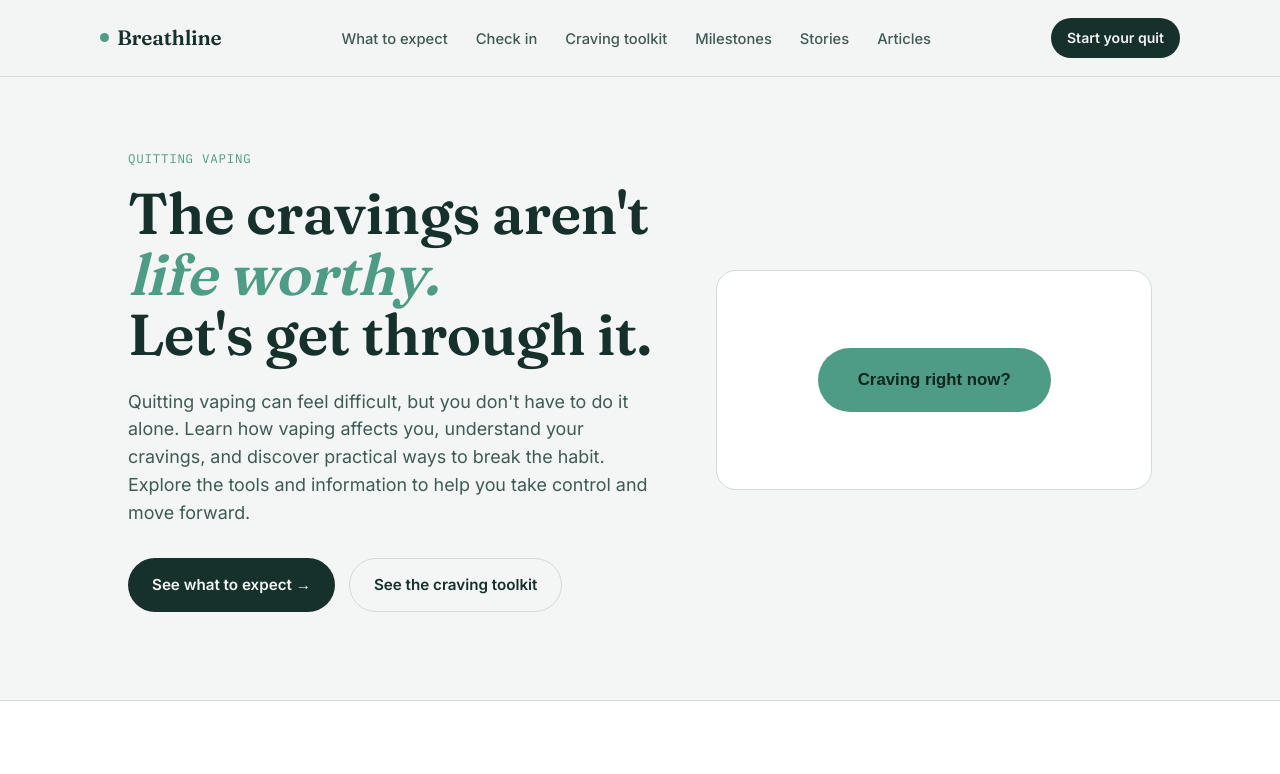
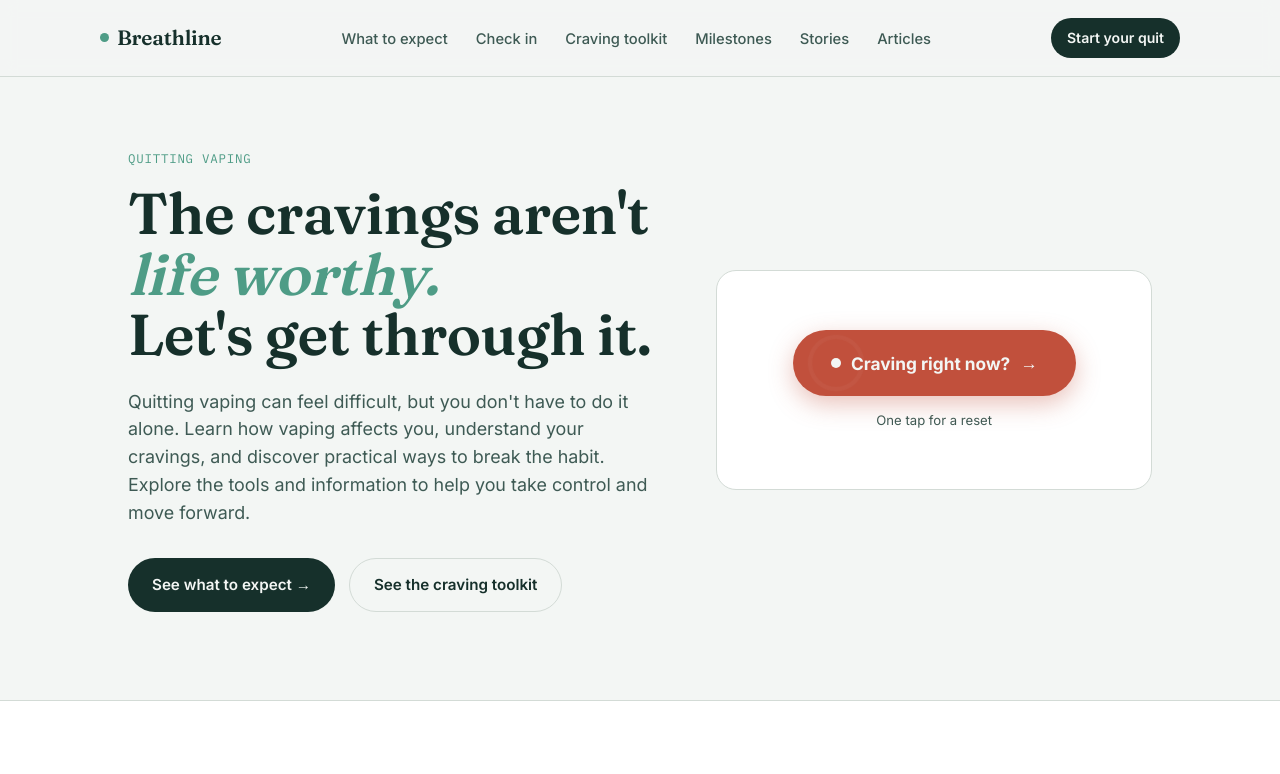
Before and after one commit to gillworkn-design/gillworkn-design.github.io, a plain HTML site: page index.html in a window 1280 px wide. Shown: the top 774 px of the page. Drawn offline with Linux system fonts and the light colour scheme.

Commit message:
Add files via upload

```diff
--- a/index.html
+++ b/index.html
@@ -174,6 +174,61 @@
     align-items: center;
     justify-content: center;
     min-height: 220px;
+    flex-direction: column;
+    gap: 14px;
+  }
+
+  .craving-btn{
+    position: relative;
+    display: inline-flex;
+    align-items: center;
+    gap: 10px;
+    padding: 22px 38px;
+    font-family: var(--body);
+    font-size: 1.08rem;
+    font-weight: 700;
+    border: none;
+    border-radius: 100px;
+    background: var(--ember);
+    color: var(--mist);
+    cursor: pointer;
+    box-shadow: 0 8px 24px rgba(193,80,60,0.35);
+    transition: transform 0.15s ease, box-shadow 0.15s ease, background 0.15s ease;
+  }
+  .craving-btn:hover{
+    background: #a5402f;
+    transform: translateY(-2px);
+    box-shadow: 0 12px 30px rgba(193,80,60,0.45);
+  }
+  .craving-btn:active{ transform: translateY(0); }
+
+  .craving-pulse{
+    width: 10px; height: 10px;
+    border-radius: 50%;
+    background: var(--mist);
+    flex-shrink: 0;
+    position: relative;
+  }
+  .craving-pulse::before{
+    content: '';
+    position: absolute;
+    inset: -8px;
+    border-radius: 50%;
+    border: 2px solid rgba(243,246,244,0.6);
+    animation: pulseRing 1.8s ease-out infinite;
+  }
+  @keyframes pulseRing{
+    0%{ transform: scale(0.6); opacity: 0.9; }
+    100%{ transform: scale(2.3); opacity: 0; }
+  }
+
+  .craving-arrow{ transition: transform 0.15s; }
+  .craving-btn:hover .craving-arrow{ transform: translateX(3px); }
+
+  .craving-sub{
+    font-size: 0.82rem;
+    color: var(--pine-soft);
+    margin: 0;
   }
 
   /* ---------- Section shell ---------- */
@@ -622,16 +677,6 @@
     cursor: pointer;
   }
   .button:hover{ background: #0e211d; }
-
-  .hero .breath-card .button{
-    padding: 22px 40px;
-    font-size: 1.05rem;
-    font-weight: 700;
-    border-radius: 100px;
-    background: var(--mint);
-    color: #0E2620;
-  }
-  .hero .breath-card .button:hover{ background: #63b09b; }
 
   /* ---------- Footer ---------- */
   footer{
@@ -726,7 +771,12 @@
         </div>
       </div>
       <div class="breath-card">
-        <button class="button" id="openCraving">Craving right now?</button>
+        <button class="craving-btn" id="openCraving">
+          <span class="craving-pulse"></span>
+          <span>Craving right now?</span>
+          <span class="craving-arrow">→</span>
+        </button>
+        <p class="craving-sub">One tap for a reset </p>
       </div>
     </div>
   </section>
```
